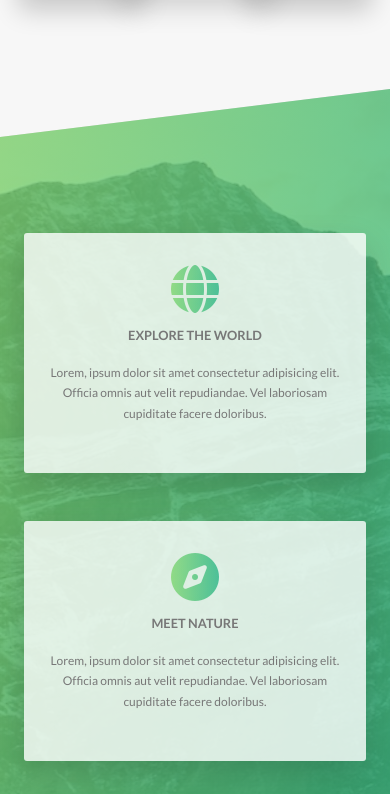
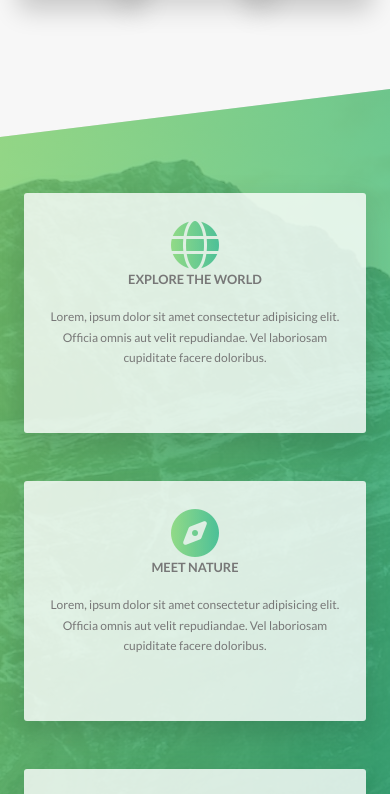
Before and after one commit to haidousm/tours-website-demo, a website: page index.html in a window 390 px wide. Shown: the part 1383-2177 px from the top of the page. Drawn offline with Linux system fonts and the light colour scheme.

Commit message:
apply cards media queries

```diff
--- a/sass/base/_base.scss
+++ b/sass/base/_base.scss
@@ -10,6 +10,7 @@
 html {
 
     font-size: 62.5%;
+    scroll-behavior: smooth;
 
     @include respond(b-desk){
 
--- a/sass/components/_card.scss
+++ b/sass/components/_card.scss
@@ -1,10 +1,11 @@
-.card{
+.card {
 
     perspective: 150rem;
     position: relative;
     height: 53rem;
 
-    &__side{
+
+    &__side {
 
         height: 53rem;
 
@@ -21,29 +22,29 @@
 
         box-shadow: 0 1.5rem 4rem rgba($color: #000000, $alpha: .15);
 
-        &--front{
+        &--front {
 
             background-color: $color-white;
 
         }
 
-        &--back{
+        &--back {
 
             transform: rotateY(180deg);
 
-            &--1{
+            &--1 {
 
                 background-image: linear-gradient(to right bottom, $color-secondary-light, $color-secondary-dark);
 
             }
 
-            &--2{
+            &--2 {
 
                 background-image: linear-gradient(to right bottom, $color-primary-light, $color-primary-dark);
 
             }
 
-            &--3{
+            &--3 {
 
                 background-image: linear-gradient(to right bottom, $color-tertiary-light, $color-tertiary-dark);
 
@@ -52,19 +53,19 @@
 
     }
 
-    &:hover &__side--front{
+    &:hover &__side--front {
 
         transform: rotateY(-180deg);
 
     }
 
-    &:hover &__side--back{
+    &:hover &__side--back {
 
         transform: rotateY(0);
 
     }
 
-    &__image{
+    &__image {
 
         background-size: cover;
         height: 23rem;
@@ -73,27 +74,24 @@
 
         clip-path: polygon(0 0, 100% 0, 100% 85%, 0 100%);
 
-        &--1{
+        &--1 {
 
             background-image: linear-gradient(to right bottom, $color-secondary-light, $color-secondary-dark), url("../img/nat-5.jpg")
-
         }
 
-        &--2{
+        &--2 {
 
             background-image: linear-gradient(to right bottom, $color-primary-light, $color-primary-dark), url("../img/nat-6.jpg")
-
         }
 
-        &--3{
+        &--3 {
 
             background-image: linear-gradient(to right bottom, $color-tertiary-light, $color-tertiary-dark), url("../img/nat-7.jpg")
-
         }
 
     }
 
-    &__heading{
+    &__heading {
 
         font-size: 2.8rem;
         font-weight: 300;
@@ -110,49 +108,46 @@
 
     }
 
-    &__heading-span{
+    &__heading-span {
 
         padding: 1rem 1.5rem;
         box-decoration-break: clone;
 
-        &--1{
+        &--1 {
 
             background-image: linear-gradient(to right bottom, rgba($color-secondary-light, .85), rgba($color-secondary-dark, 0.85))
-
         }
 
-        &--2{
+        &--2 {
 
             background-image: linear-gradient(to right bottom, rgba($color-primary-light, .85), rgba($color-primary-dark, 0.85))
-
         }
 
-        &--3{
+        &--3 {
 
             background-image: linear-gradient(to right bottom, rgba($color-tertiary-light, .85), rgba($color-tertiary-dark, 0.85))
-
         }
 
     }
 
-    &__details{
+    &__details {
 
         padding: 3rem;
 
-        ul{
+        ul {
 
             list-style: none;
             width: 80%;
 
             margin: 0 auto;
 
-            li{
+            li {
 
                 text-align: center;
                 font-size: 1.5rem;
                 padding: 1rem;
 
-                &:not(:last-child){
+                &:not(:last-child) {
 
                     border-bottom: 1px solid #eee;
 
@@ -165,7 +160,7 @@
     }
 
 
-    &__cta{
+    &__cta {
 
         @include centerXY;
 
@@ -175,25 +170,78 @@
 
     }
 
-    &__price-box{
+    &__price-box {
 
         text-align: center;
         color: $color-white;
 
     }
 
-    &__price-only{
+    &__price-only {
 
         font-size: 1.4rem;
         text-transform: uppercase;
 
     }
 
-    &__price-value{
+    &__price-value {
 
         font-size: 6rem;
         font-weight: 100;
 
     }
 
+    @include respond(p-tab) {
+
+        height: auto;
+        border-radius: 3px;
+        background-color: white;
+
+        box-shadow: 0 1.5rem 4rem rgba($color: #000000, $alpha: .15);
+
+
+        &__side {
+
+            height: auto;
+            position: relative;
+
+            box-shadow: 0 0 0 rgba($color: #000000, $alpha: .15);
+
+            &--back {
+
+                transform: rotateY(0);
+                padding: 7rem 4rem 4rem 4rem;
+
+                clip-path: polygon(0 15%, 100% 0, 100% 100%, 0 100%);
+            }
+
+        }
+
+        &:hover &__side--front {
+
+            transform: rotateY(0);
+
+        }
+
+
+        &__cta {
+
+            position: relative;
+            top: 0;
+            left: 0;
+
+            transform: translate(0);
+            width: 100%;
+
+        }
+
+        &__price-value {
+
+            font-size: 6rem;
+
+        }
+
+
+    }
+
 }
--- a/sass/components/_feature-box.scss
+++ b/sass/components/_feature-box.scss
@@ -11,6 +11,12 @@
 
     min-height: 30rem;
 
+    @include respond(p-tab){
+
+        padding: 2rem;
+
+    }
+
     &__icon{
 
         display: inline-block;
@@ -23,6 +29,12 @@
         font-size: 6rem;
         margin: 1.5rem;
 
+        @include respond(p-tab){
+
+            margin-bottom: 0;
+
+        }
+
     }
 
     &:hover{
--- a/sass/pages/_home.scss
+++ b/sass/pages/_home.scss
@@ -29,7 +29,7 @@
 
     @include respond(p-tab){
 
-        padding: 15rem 0;
+        padding: 10rem 0;
 
     }
 
```
Also changed, not shown: css/main.css.
